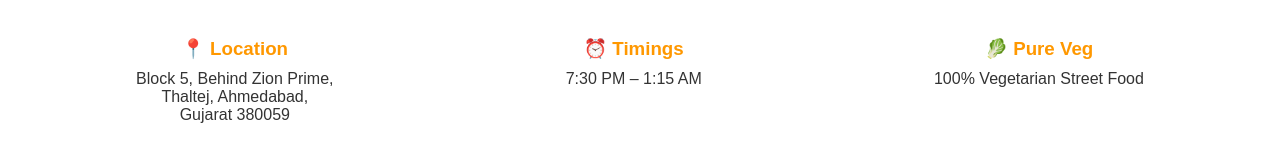
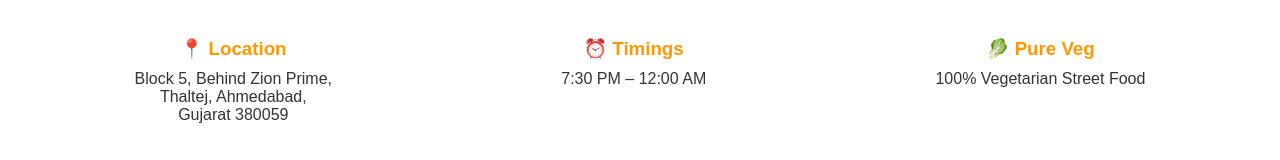
Before and after one commit to Bhartendra4/kulche-wali-gali, a plain HTML site: page index.html in a window 1280 px wide. Shown: the part 1509-1669 px from the top of the page. Drawn offline with Linux system fonts and the light colour scheme.

Commit message:
Change time

```diff
--- a/index.html
+++ b/index.html
@@ -145,7 +145,7 @@
     </div>
     <div>
       <h3>⏰ Timings</h3>
-      <p>7:30 PM – 1:15 AM</p>
+      <p>7:30 PM – 12:00 AM</p>
     </div>
     <div>
       <h3>🥬 Pure Veg</h3>
```
